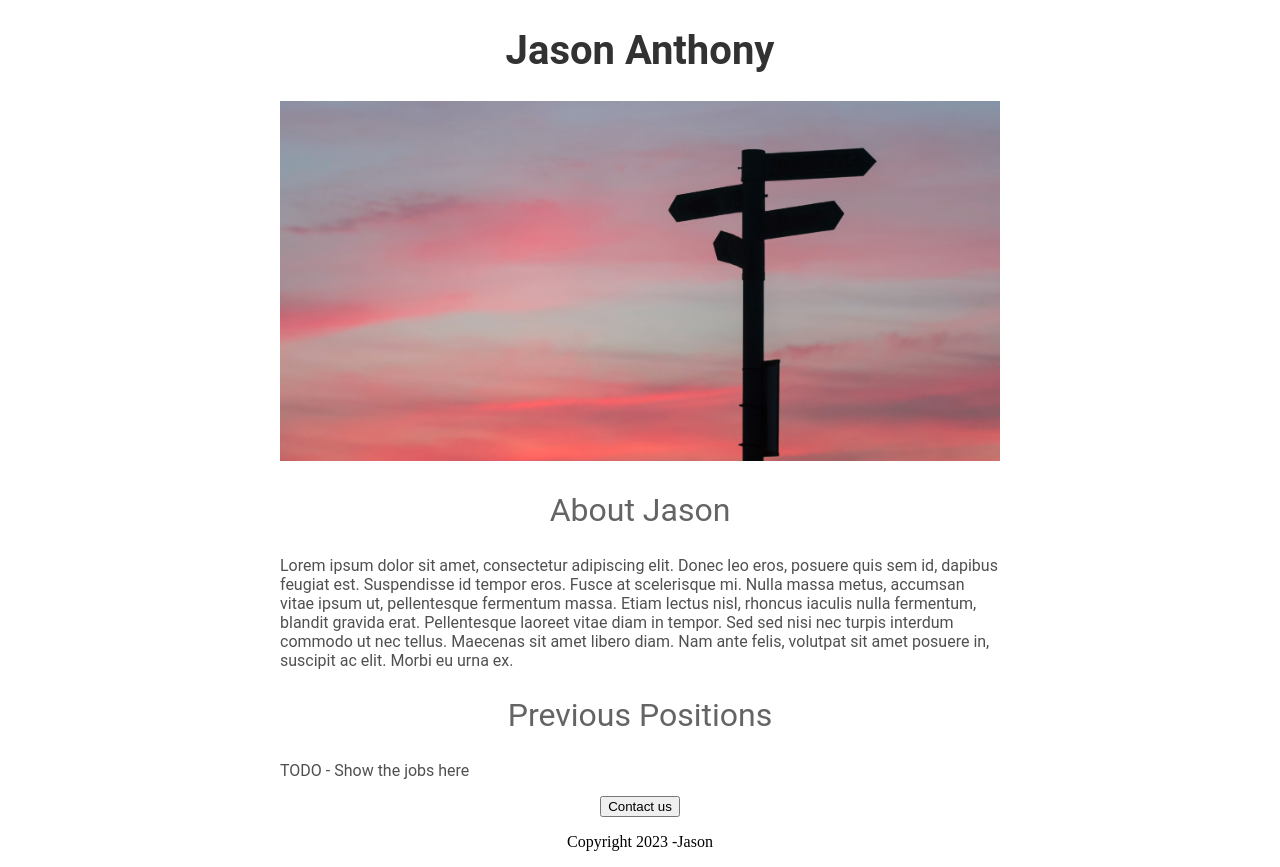
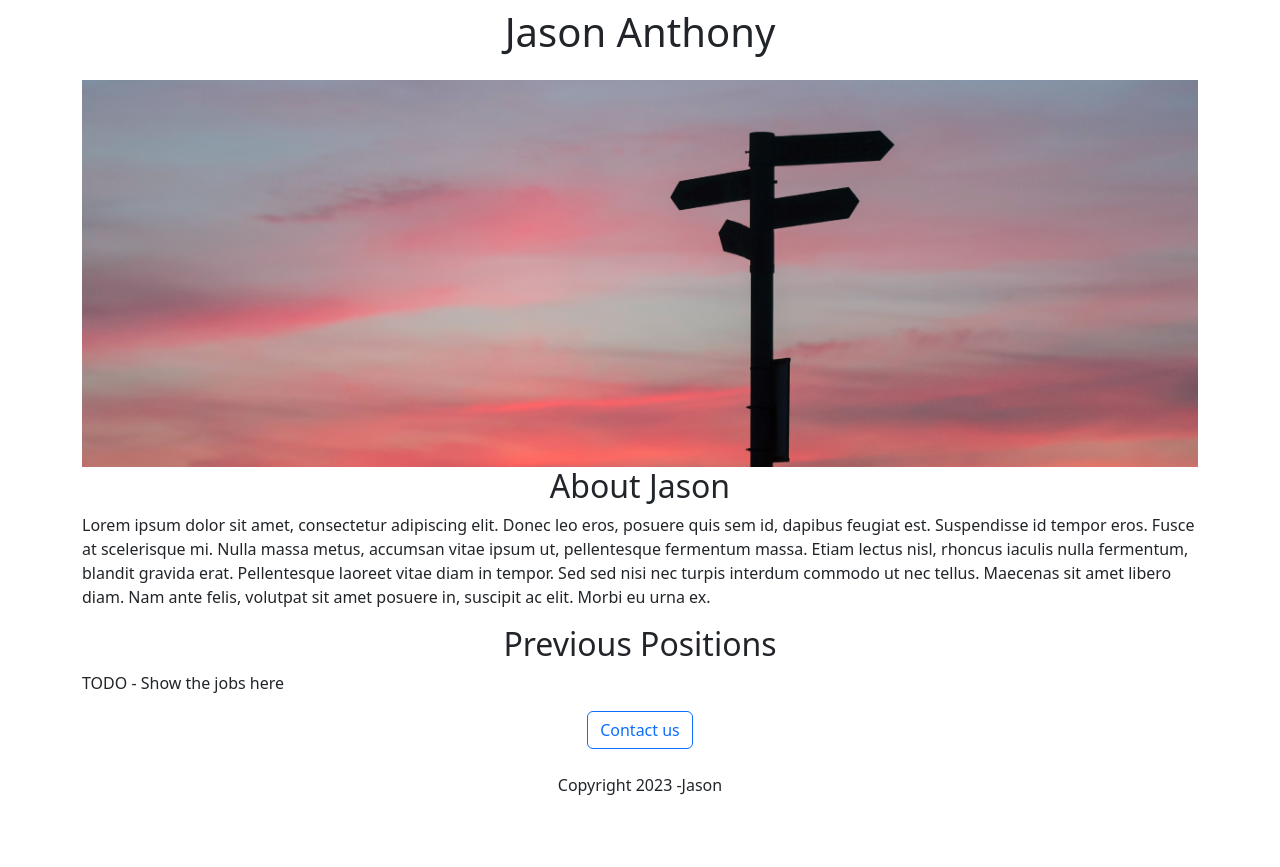
Before and after one commit to J-Anthony/test-webapp-replit, a Flask app: page / in a window 1280 px wide. After the commit the page ends 795 px from the top, so only its background shows below. Run offline with Flask 2, Linux system fonts and the light colour scheme.

Commit message:
Added bootstrap

```diff
--- a/templates/home.html
+++ b/templates/home.html
@@ -2,51 +2,23 @@
 <html>
  <head>
    <title>Jason Stuff</title>
-   <style>
-     h1 {
-       font-size: 40px;
-       font-family: Roboto;
-       font-weight: norma;
-       color: rgb(50,50,50);
-       text-align: center;
-        }
-     #banner {
-       width: 100%;
-       height: 360px;
-       object-fit: cover;
-     }
-     h2 {
-       font-family: Roboto;
-       font-size: 32px;
-       color: rgb(100, 100, 100);
-       text-align: center;
-       font-weight: normal;
-     }
-
-     .bodytext{
-       font-family: Roboto;
-       color: rgb(80,80,80);
-     }
-
-     #container {
-       max-width: 720px;
-       margin: 0 auto;
-     }
-   </style>
+    <meta charset="utf-8">
+    <meta name="viewport" content="width=device-width, initial-scale=1">
+    <link href="https://cdn.jsdelivr.net/npm/bootstrap@5.3.0-alpha1/dist/css/bootstrap.min.css" rel="stylesheet" integrity="sha384-GLhlTQ8iRABdZLl6O3oVMWSktQOp6b7In1Zl3/Jr59b6EGGoI1aFkw7cmDA6j6gD" crossorigin="anonymous">
  </head>
   <body>
-    <div id="container">
-      <h1>Jason Anthony</h1>
-      <img id="banner" src="https://test-webapp-replit.jasona6.repl.co/static/banner.jpg" height="240">
-      <h2>About Jason</h2>
-      <p class=bodytext>
+    <div class="container">
+      <h1 class="text-center mt-2 mb-4 ">Jason Anthony</h1>
+      <img  class="img-fluid" id="banner" src="https://test-webapp-replit.jasona6.repl.co/static/banner.jpg" height="240">
+      <h2 class="text-center">About Jason</h2>
+      <p>
         Lorem ipsum dolor sit amet, consectetur adipiscing elit. Donec leo eros, posuere quis sem id, dapibus feugiat est. Suspendisse id tempor eros. Fusce at scelerisque mi. Nulla massa metus, accumsan vitae ipsum ut, pellentesque fermentum massa. Etiam lectus nisl, rhoncus iaculis nulla fermentum, blandit gravida erat. Pellentesque laoreet vitae diam in tempor. Sed sed nisi nec turpis interdum commodo ut nec tellus. Maecenas sit amet libero diam. Nam ante felis, volutpat sit amet posuere in, suscipit ac elit. Morbi eu urna ex.
       </p>
-      <h2>Previous Positions</h2>
-      <p class=bodytext>TODO - Show the jobs here</p>
-      <div style="text-align:center;">
-      <button>Contact us</button>
-        <p> Copyright 2023 -Jason</p>
+      <h2 class="text-center">Previous Positions</h2>
+      <p>TODO - Show the jobs here</p>
+      <div class="text-center">
+      <button class="btn btn-outline-primary">Contact us</button>
+        <p class="mt-4"> Copyright 2023 -Jason</p>
       </div>
     </body>
 </html>
```
